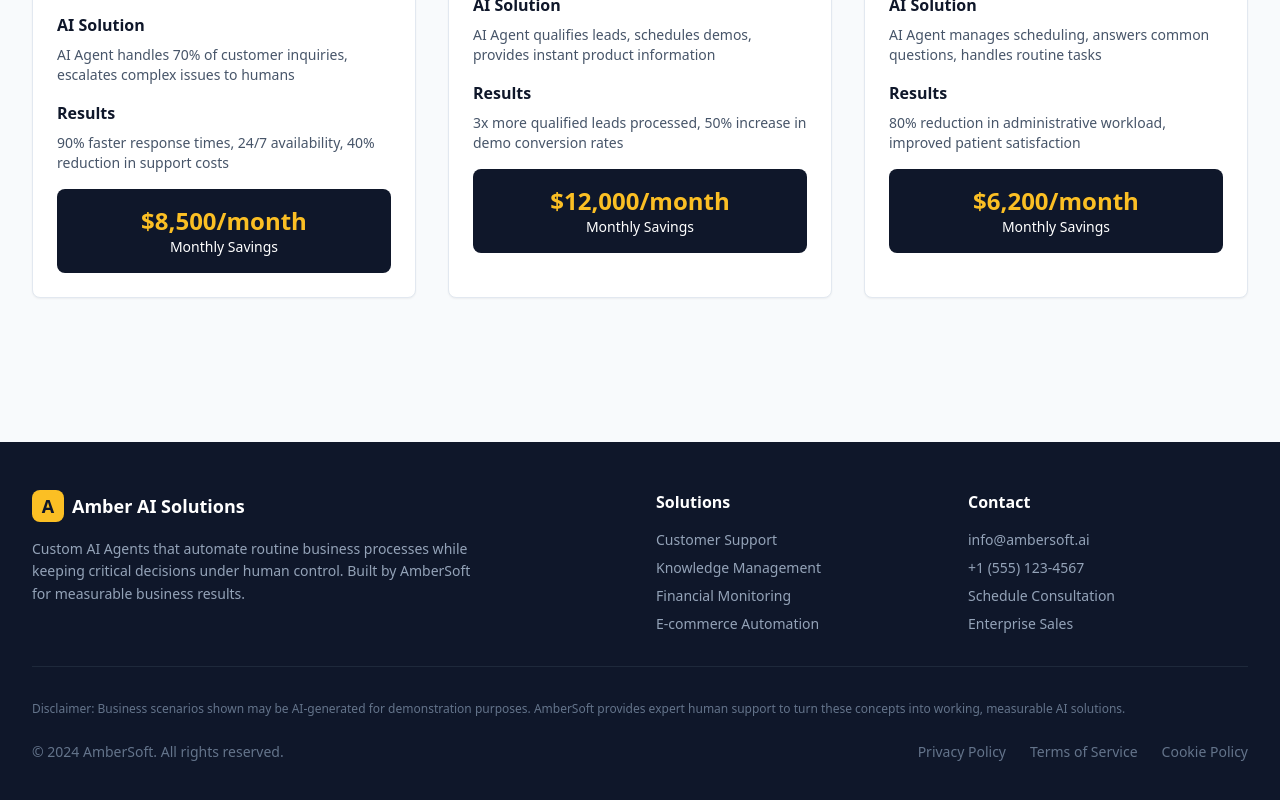
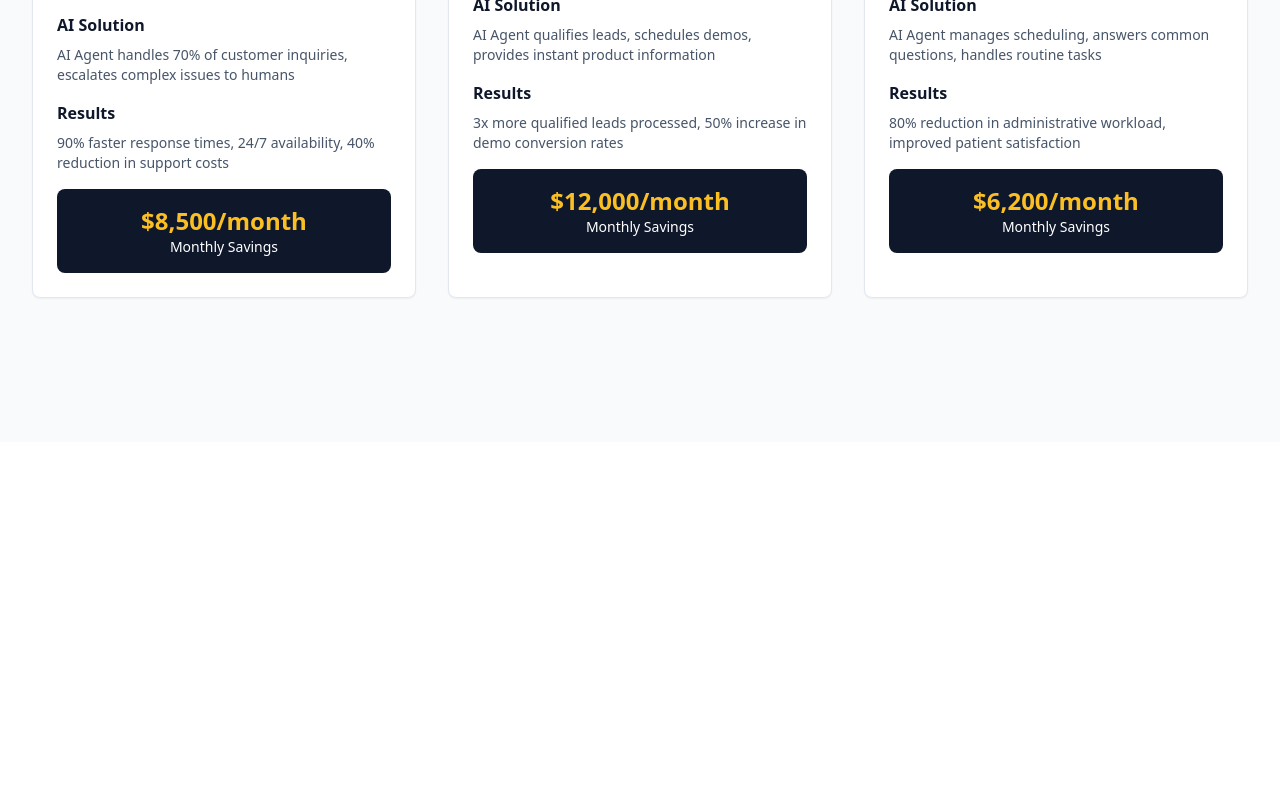
Before and after one commit to Abrosmaan/amber-ai-automator, a React (Vite) app: page / in a window 1280 px wide. Shown: the part 2651-3451 px from the top of the page. After the commit the page ends 3093 px from the top, so only its background shows below. Built offline with nearby package versions, Linux system fonts and the light colour scheme.

Commit message:
Remove footer
Remove the footer component from the website.

```diff
--- a/src/pages/Index.tsx
+++ b/src/pages/Index.tsx
@@ -5,7 +5,6 @@ import Header from '@/components/Header';
 import WhyChooseUsSection from '@/components/WhyChooseUsSection';
 import ShowcaseSection from '@/components/ShowcaseSection';
 import CTASection from '@/components/CTASection';
-import Footer from '@/components/Footer';
 
 const Index = () => {
   return (
@@ -15,7 +14,6 @@ const Index = () => {
         <WhyChooseUsSection />
         <ShowcaseSection />
         <CTASection />
-        <Footer />
       </div>
     </LanguageProvider>
   );
```
